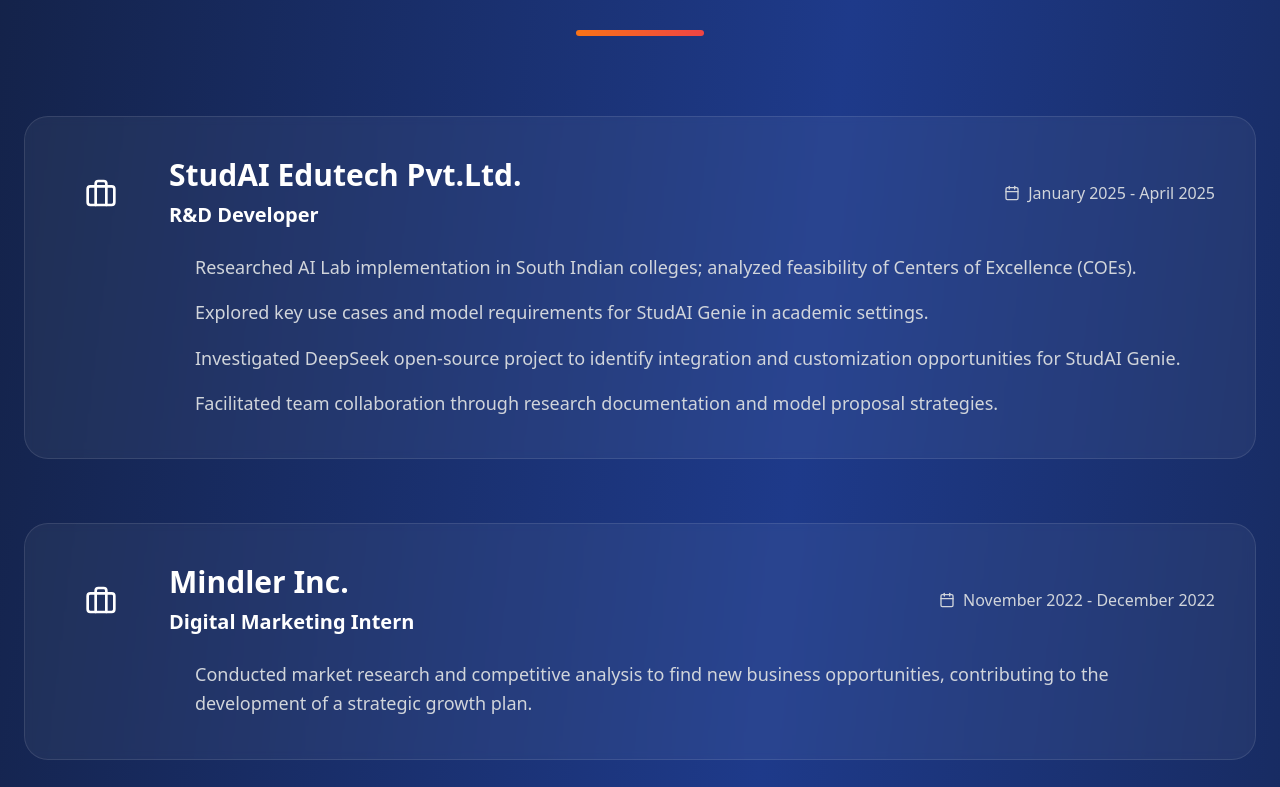
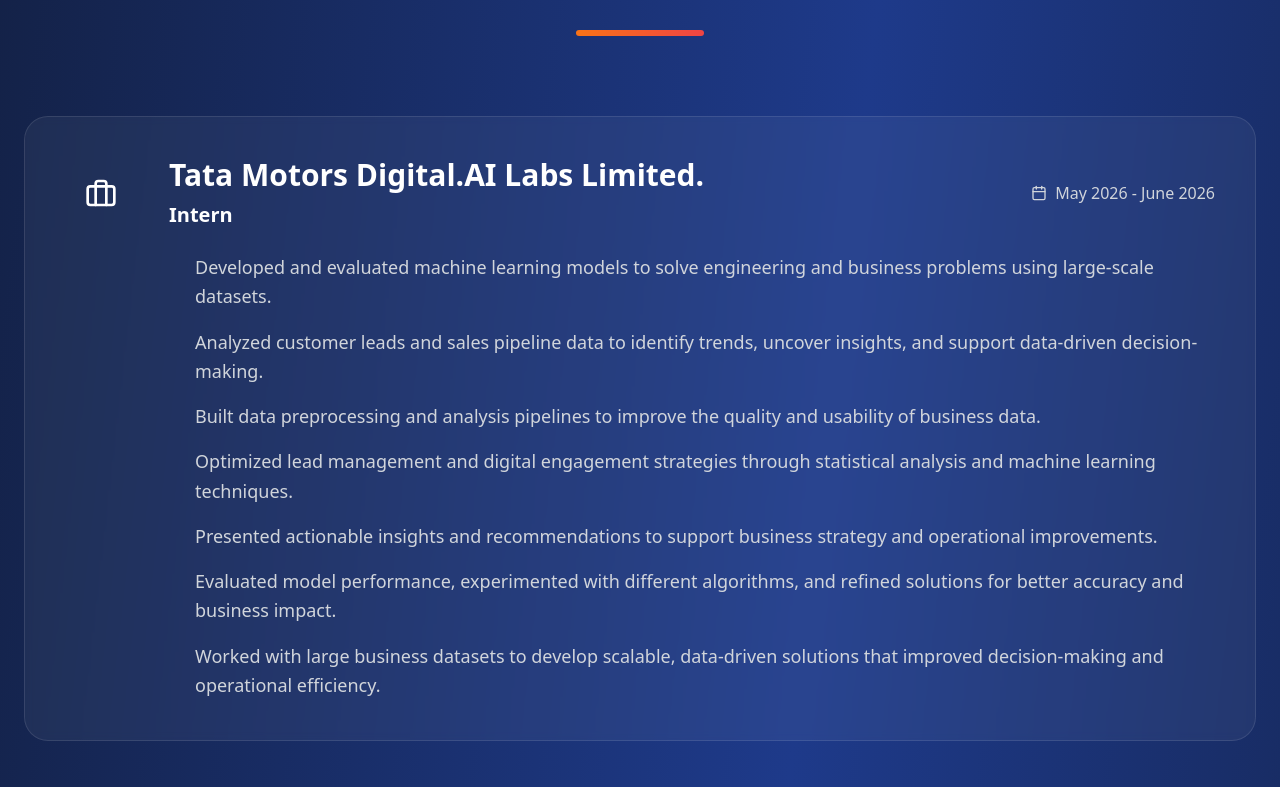
Before and after one commit to Sidtheogdeveloper/My-Portfolio, a React (Vite) app: page / in a window 1280 px wide. Shown: the part 3533-4320 px from the top of the page. Built offline with nearby package versions, Linux system fonts and the light colour scheme.

Commit message:
Update internship details and position titles

```diff
--- a/src/App.tsx
+++ b/src/App.tsx
@@ -466,8 +466,23 @@
             <div className="space-y-16">
               {[
                 {
+                  company: "Tata Motors Digital.AI Labs Limited.",
+                  position: "Intern",
+                  duration: "May 2026 - June 2026",
+                  responsibilities: [
+                    "Developed and evaluated machine learning models to solve engineering and business problems using large-scale datasets.",
+                    "Analyzed customer leads and sales pipeline data to identify trends, uncover insights, and support data-driven decision-making.",
+                    "Built data preprocessing and analysis pipelines to improve the quality and usability of business data.",
+                    "Optimized lead management and digital engagement strategies through statistical analysis and machine learning techniques.",
+                    "Presented actionable insights and recommendations to support business strategy and operational improvements.",
+                    "Evaluated model performance, experimented with different algorithms, and refined solutions for better accuracy and business impact.",
+                    "Worked with large business datasets to develop scalable, data-driven solutions that improved decision-making and operational efficiency."
+                  ],
+                  color: "orange"
+                },
+                {
                   company: "StudAI Edutech Pvt.Ltd.",
-                  position: "R&D Developer",
+                  position: "R&D Developer Intern",
                   duration: "January 2025 - April 2025",
                   responsibilities: [
                     "Researched AI Lab implementation in South Indian colleges; analyzed feasibility of Centers of Excellence (COEs).",
```
